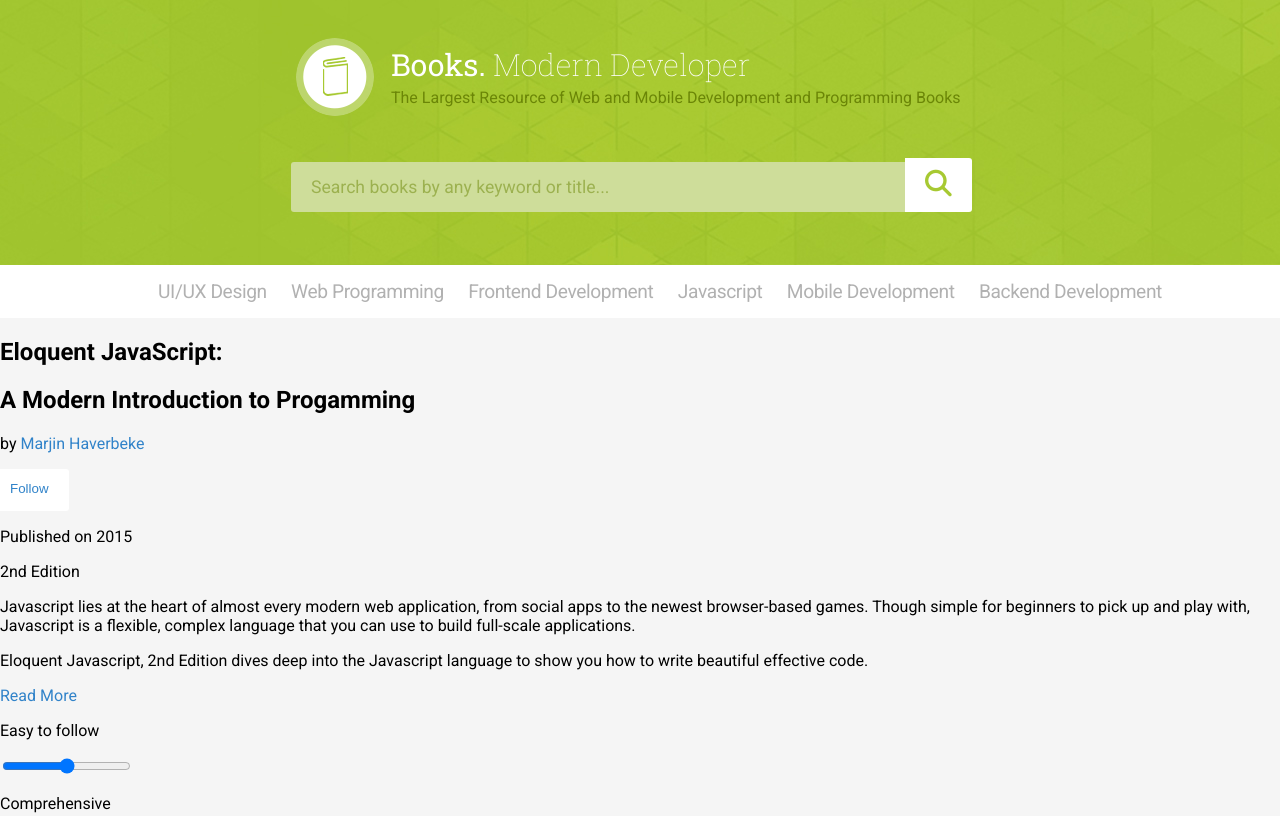
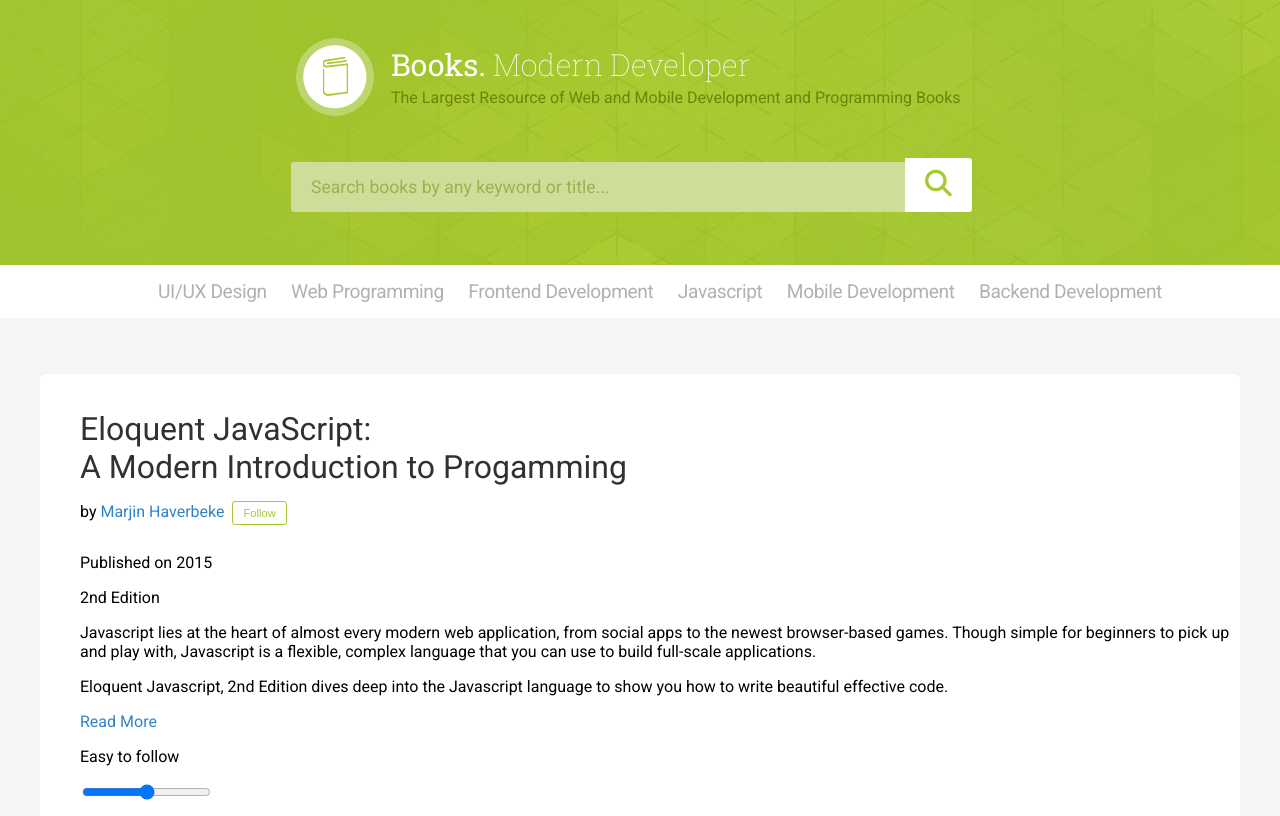
Before and after one commit to jhayslett/Books.ModernDeveloper, a plain HTML site: page index.html in a window 1280 px wide. Shown: the top 816 px of the page. Drawn offline with Linux system fonts and the light colour scheme.

Commit message:
Update main.css

```diff
--- a/css/main.css
+++ b/css/main.css
@@ -135,6 +135,48 @@ nav a:hover {
 	color: #9cbf2e;
 }
 
+/*section*/
+
+section {
+	width: 1160px;
+	margin: 0 auto;
+	background: white;
+	border-radius: 6px;
+	margin-top: 56px;
+	padding-top: 36px;
+	padding-left: 40px;
+	font-variant-position: .7em;
+}
+
+section h1, h2 {
+	color: #313131;
+	font-weight: 400;
+	margin: 0;
+	font-size: 2em;
+}
+
+section p.author {
+	display: inline-block;
+}
+
+section button.button-follow {
+	font-size: .7em;
+	border-radius: 3px;
+	border: 1px solid #a7c932;
+	padding: 5px 10px;
+	margin-left: 14px;
+}
+
+section a.follow {
+	display: inline-block;
+	color: #a7c932;
+}
+
+section.book-description {
+}
+
+
+
 /*footer*/
 
 footer {
```
